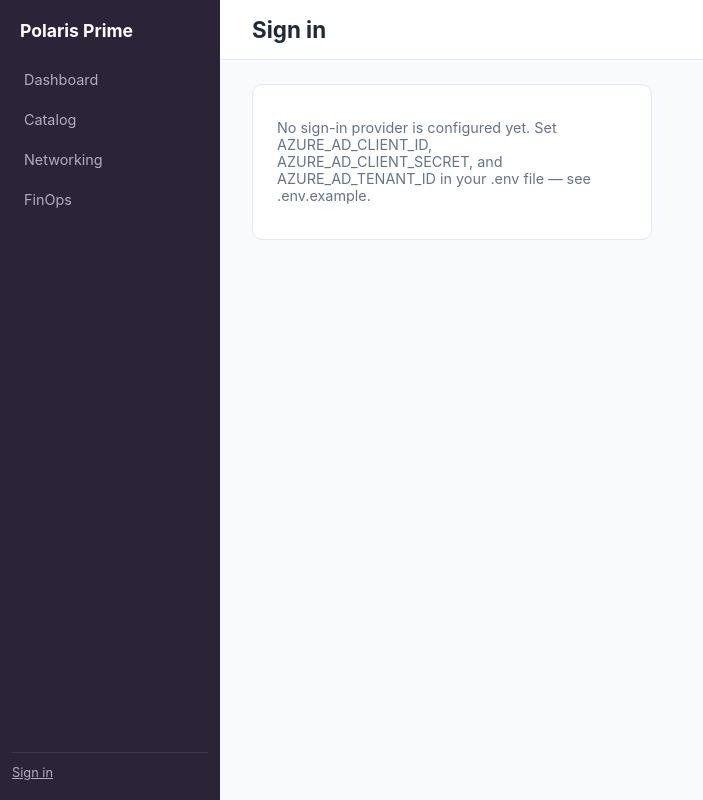
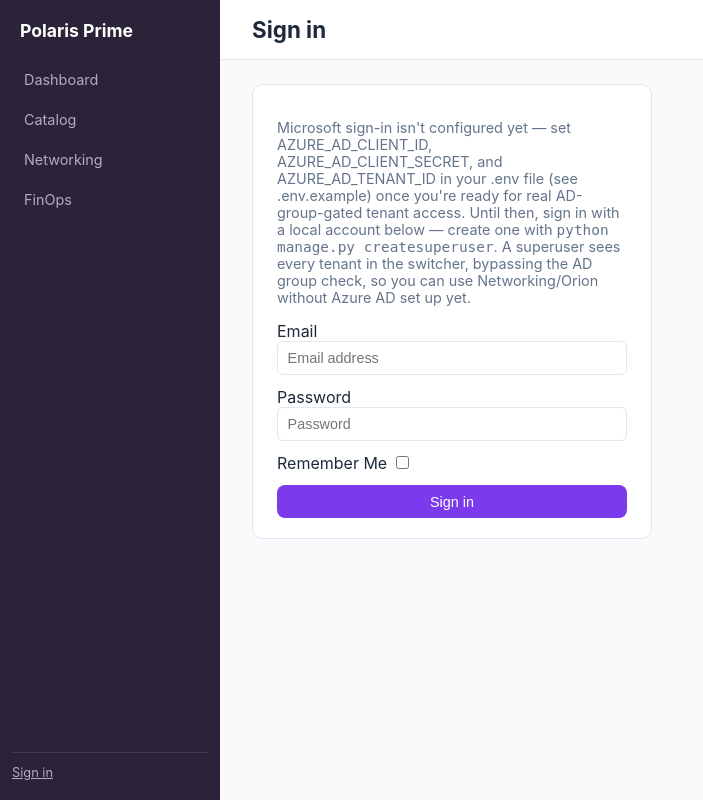
Before and after one commit to mdavis5588/Polaris-Prime, a Django app: page /accounts/login/?next=/tenants/switch/ in a window 1280 px wide. Shown: the whole page, without its empty margins (0-703 px from the left). Run offline with Django 5.2, Linux system fonts and the light colour scheme; parts of the project's set-up code (start-up, migrations or seed data) failed here and were passed over; some libraries are stand-ins or nearby versions.

Commit message:
Fix local sign-in and give superusers full tenant visibility
Without Azure AD configured, there was genuinely no way to sign in at
all. Two compounding causes:

- templates/account/login.html only ever rendered Microsoft's social
  login button (or a "not configured" message) — no local login form,
  even though local email/password accounts were already enabled at
  the allauth level.
- ACCOUNT_SIGNUP_FIELDS = ["email*"] (set earlier to satisfy a system
  check) had a side effect: allauth's LoginForm only renders a password
  field at all if password1 is among the signup fields (see
  LoginForm._setup_password_field). Without it, login silently fell
  back to a passwordless "login by code" email flow, which then threw
  a 500 trying to send mail with no SMTP backend configured.

Fixed both: ACCOUNT_SIGNUP_FIELDS now includes "password1*", and the
login page always renders allauth's own local login form (in addition
to any social providers configured). Real users still sign in with
Microsoft; this only matters for local/admin accounts used before
Azure AD is wired up.

That still leaves a signed-in superuser with no tenant, since normal
tenant access comes from a live Graph AD-group check a local account
has no way to pass. tenants/services.py: get_my_tenants now returns
every tenant for a superuser, bypassing the AD group check entirely —
not a privilege escalation (superusers already have unrestricted
Tenant/ResourceGroup access via /admin/), just extending that same
trust to the tenant switcher so Networking and Orion are usable before
Azure AD exists at all.

Verified end-to-end: the login page renders a working password field,
a superuser can sign in through the site's own /accounts/login/ (not
just /admin/), and both Networking and Orion resolve a real tenant
(the seeded Acme Corp data) instead of showing "no tenant access."

Co-Authored-By: Claude Sonnet 5 <noreply@anthropic.com>
Claude-Session: https://claude.ai/code/session_011tb6f6rMgWVv7WRiujdBp6

```diff
--- a/portal/templates/account/login.html
+++ b/portal/templates/account/login.html
@@ -3,6 +3,15 @@
 {% block title %}Sign in — Polaris Prime{% endblock %}
 {% block page_title %}Sign in{% endblock %}
 {% block content %}
+<style>
+  .card input[type="text"], .card input[type="email"], .card input[type="password"] {
+    width: 100%;
+    padding: 0.5rem 0.6rem;
+    border: 1px solid var(--border);
+    border-radius: 6px;
+    font-size: 0.9rem;
+  }
+</style>
 <div class="card" style="max-width:400px;">
   {% get_providers as socialaccount_providers %}
   {% if socialaccount_providers %}
@@ -13,10 +22,30 @@
     {% endfor %}
   {% else %}
     <p class="muted">
-      No sign-in provider is configured yet. Set AZURE_AD_CLIENT_ID,
-      AZURE_AD_CLIENT_SECRET, and AZURE_AD_TENANT_ID in your .env file —
-      see .env.example.
+      Microsoft sign-in isn't configured yet — set AZURE_AD_CLIENT_ID,
+      AZURE_AD_CLIENT_SECRET, and AZURE_AD_TENANT_ID in your .env file
+      (see .env.example) once you're ready for real AD-group-gated
+      tenant access. Until then, sign in with a local account below —
+      create one with <code>python manage.py createsuperuser</code>. A
+      superuser sees every tenant in the switcher, bypassing the AD
+      group check, so you can use Networking/Orion without Azure AD set
+      up yet.
     </p>
   {% endif %}
+
+  <form method="post" action="{% url 'account_login' %}">
+    {% csrf_token %}
+    {% if form.non_field_errors %}
+      <p class="muted" style="color:var(--error);">{{ form.non_field_errors }}</p>
+    {% endif %}
+    {% for field in form.visible_fields %}
+      <div style="margin-bottom:0.75rem;">
+        <label for="{{ field.id_for_label }}">{{ field.label }}</label>
+        {{ field }}
+        {% if field.errors %}<p class="muted" style="color:var(--error);">{{ field.errors|striptags }}</p>{% endif %}
+      </div>
+    {% endfor %}
+    <button class="btn" type="submit" style="width:100%;">Sign in</button>
+  </form>
 </div>
 {% endblock %}
```
Also changed, not shown: portal/config/settings.py (+9 -1 lines), portal/tenants/services.py (+13 -3 lines), portal/README.md.
